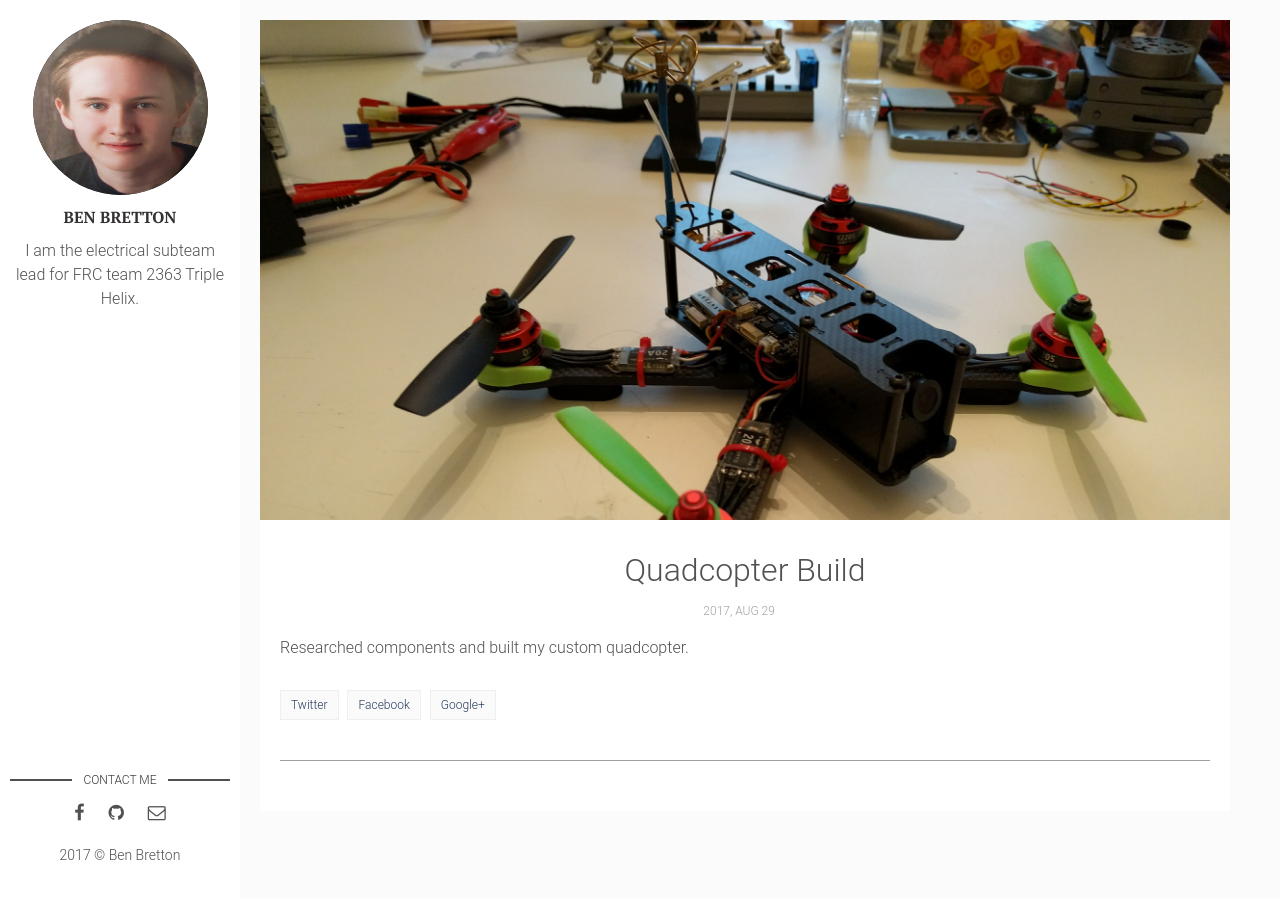
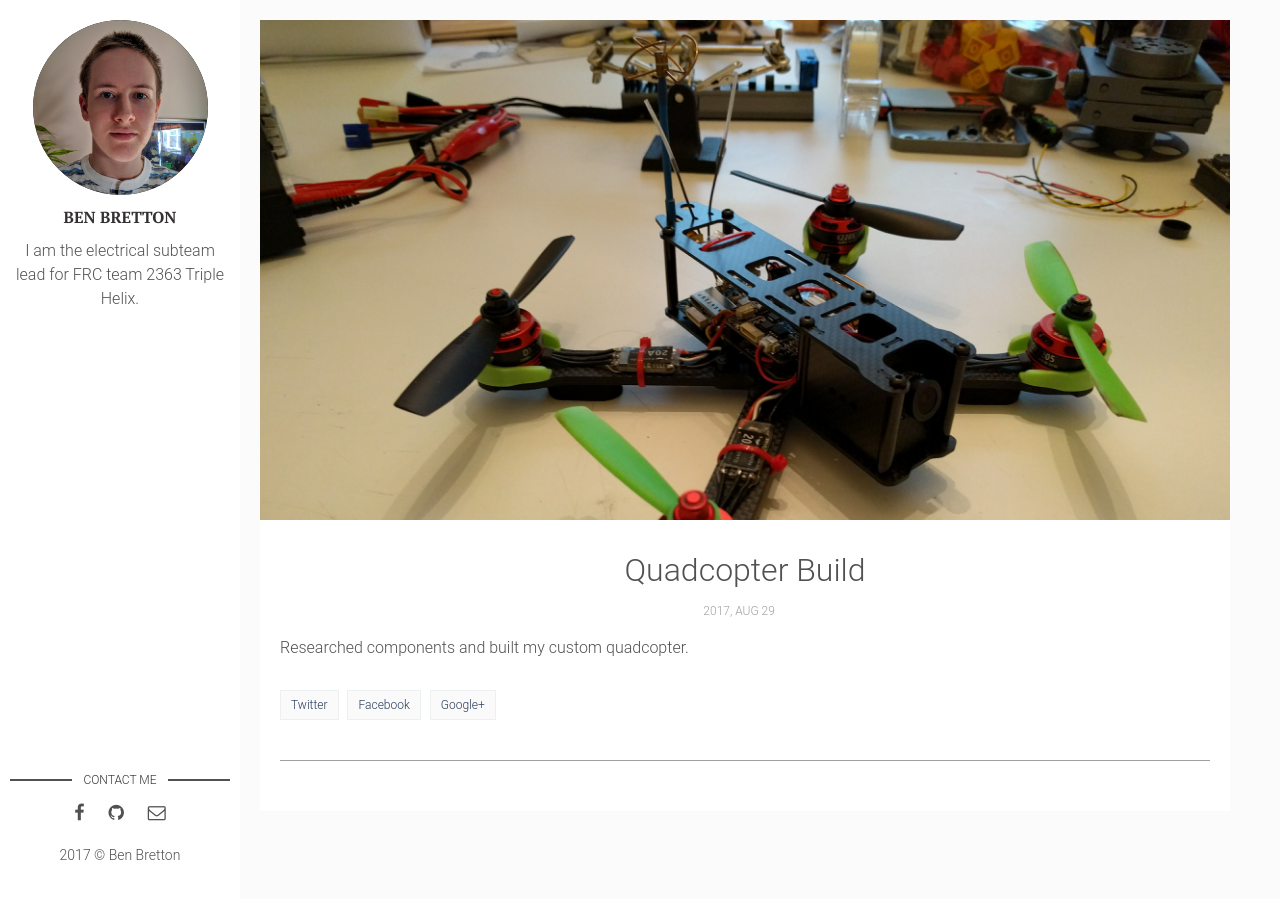
Before and after one commit to wbenb/wbenb.github.io, a Jekyll site: the page built from _posts/2017-08-29-quadcopter.markdown, in a window 1280 px wide. Built offline with Jekyll 4.4.1, drawn with Linux system fonts in a browser that asks for light colours.

Commit message:
revert profile pic

```diff
--- a/_config.yml
+++ b/_config.yml
@@ -9,7 +9,7 @@ url: "" # the base hostname & protocol for your site, e.g. http://example.com
 
 # Author Settings
 author: Ben Bretton # add your name
-author-img: altsenior-pic.jpg # add your photo
+author-img: ben-bretton.jpg # add your photo
 about-author: I am the electrical subteam lead for FRC team 2363 Triple Helix. # add description
 twitter: # add your Twitter handle
 facebook: ben.bretton # add your Facebook handle
```
